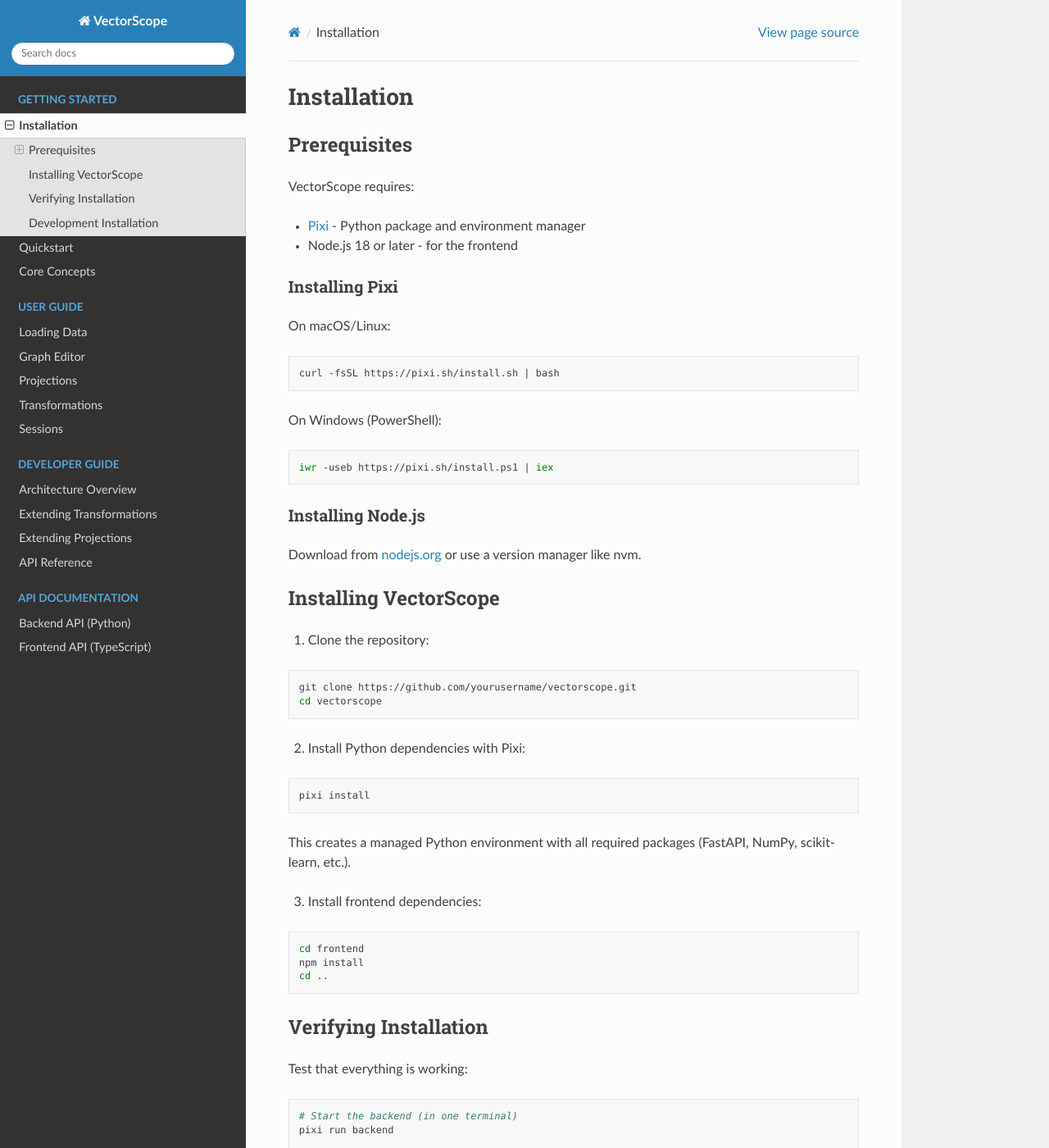
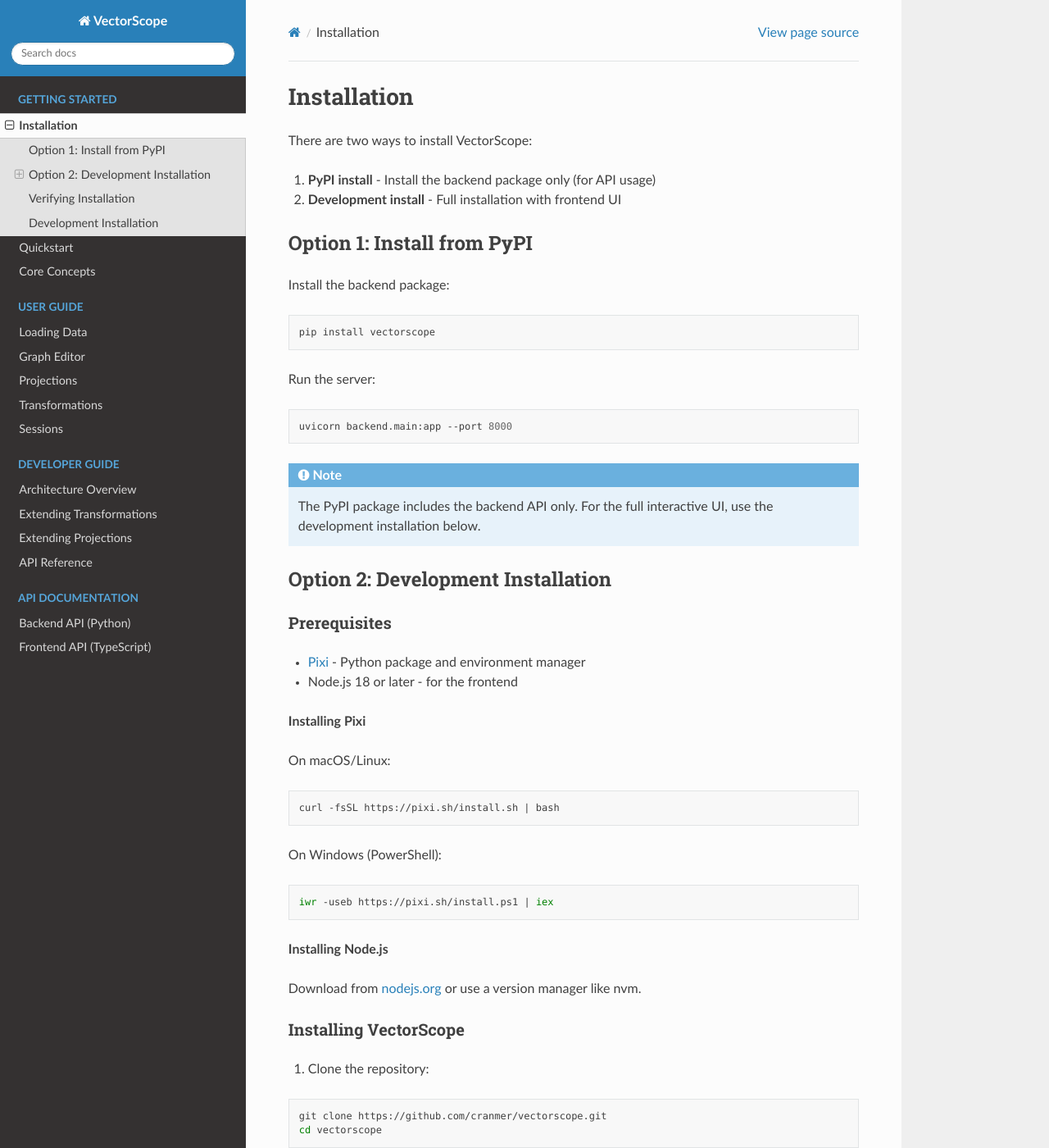
Before and after one commit to cranmer/vectorscope, a Sphinx documentation site: the page built from docs/installation.rst, in a window 1280 px wide and 1400 px high. Shown: the whole window at 82% size. Built offline with Sphinx 7.4.7 and the Read the Docs theme 3.1.0, drawn with Linux system fonts in a browser that asks for light colours.

Commit message:
Add PyPI install option to installation docs
- Add pip install vectorscope as Option 1
- Reorganize docs to show both PyPI and dev install options
- Fix GitHub repo URL (yourusername -> cranmer)

🤖 Generated with [Claude Code](https://claude.com/claude-code)

Co-Authored-By: Claude Opus 4.5 <noreply@anthropic.com>

```diff
--- a/docs/installation.rst
+++ b/docs/installation.rst
@@ -1,16 +1,41 @@
 Installation
 ============
 
+There are two ways to install VectorScope:
+
+1. **PyPI install** - Install the backend package only (for API usage)
+2. **Development install** - Full installation with frontend UI
+
+Option 1: Install from PyPI
+---------------------------
+
+Install the backend package:
+
+.. code-block:: bash
+
+   pip install vectorscope
+
+Run the server:
+
+.. code-block:: bash
+
+   uvicorn backend.main:app --port 8000
+
+.. note::
+
+   The PyPI package includes the backend API only. For the full interactive UI,
+   use the development installation below.
+
+Option 2: Development Installation
+----------------------------------
+
 Prerequisites
--------------
-
-VectorScope requires:
+^^^^^^^^^^^^^
 
 * `Pixi <https://pixi.sh>`_ - Python package and environment manager
 * Node.js 18 or later - for the frontend
 
-Installing Pixi
-^^^^^^^^^^^^^^^
+**Installing Pixi**
 
 On macOS/Linux:
 
@@ -24,19 +49,18 @@ On Windows (PowerShell):
 
    iwr -useb https://pixi.sh/install.ps1 | iex
 
-Installing Node.js
-^^^^^^^^^^^^^^^^^^
+**Installing Node.js**
 
 Download from `nodejs.org <https://nodejs.org>`_ or use a version manager like nvm.
 
 Installing VectorScope
-----------------------
+^^^^^^^^^^^^^^^^^^^^^^
 
 1. Clone the repository:
 
 .. code-block:: bash
 
-   git clone https://github.com/yourusername/vectorscope.git
+   git clone https://github.com/cranmer/vectorscope.git
    cd vectorscope
 
 2. Install Python dependencies with Pixi:
```
